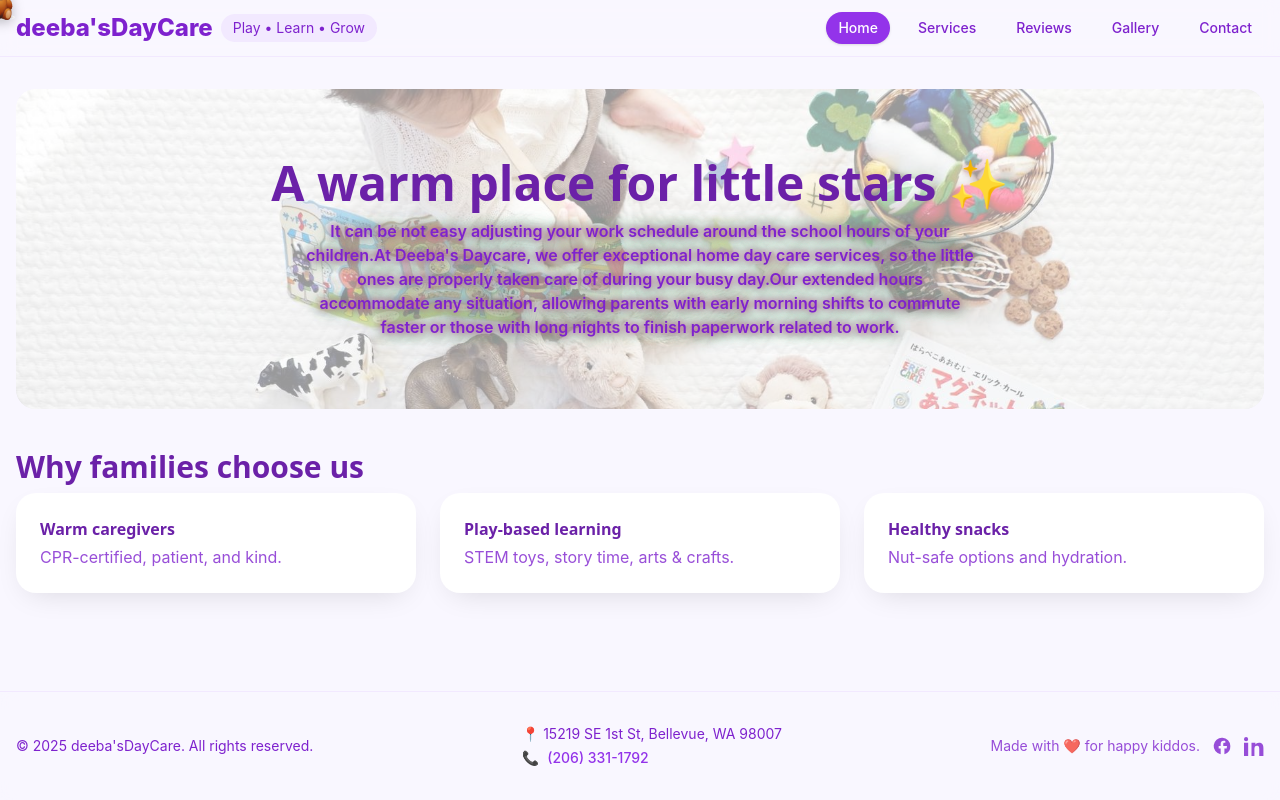
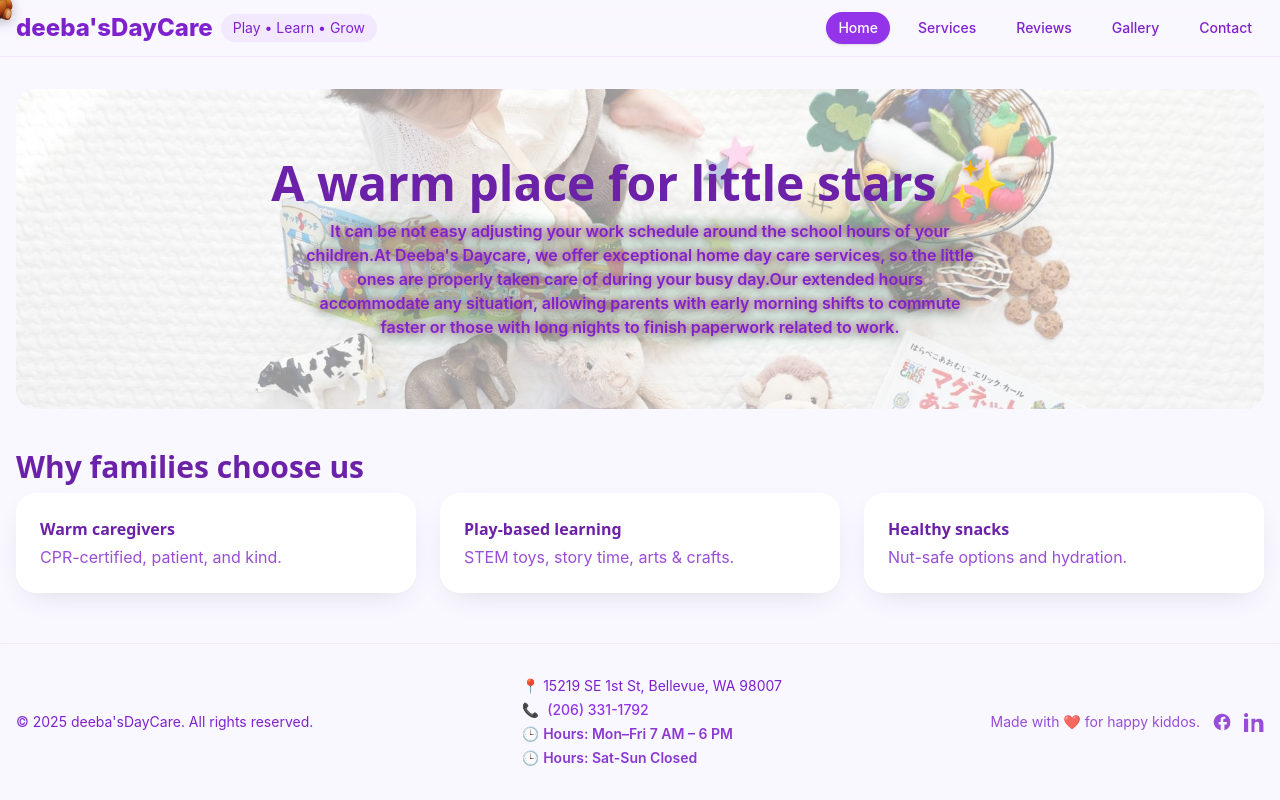
Before and after one commit to mz9201ju/deebasDayCare, a React (Vite) app: page / in a window 1280 px wide. Built offline with nearby package versions, Linux system fonts and the light colour scheme.

Commit message:
Hours updated on the Footer.jsx

```diff
--- a/src/components/Footer.jsx
+++ b/src/components/Footer.jsx
@@ -43,6 +43,13 @@ export default function Footer() {
                             }}
                         >
                             📞 <span>(206) 331-1792</span>
+                        </p>
+                        {/* Hours of Operation */}
+                        <p className="mt-2 text-sm text-brand-700/90">
+                            🕒 <span className="font-semibold">Hours: Mon–Fri 7 AM – 6 PM</span>
+                        </p>
+                        <p className="mt-2 text-sm text-brand-700/90">
+                            🕒 <span className="font-semibold">Hours: Sat-Sun Closed</span>
                         </p>
                     </div>
 
```
